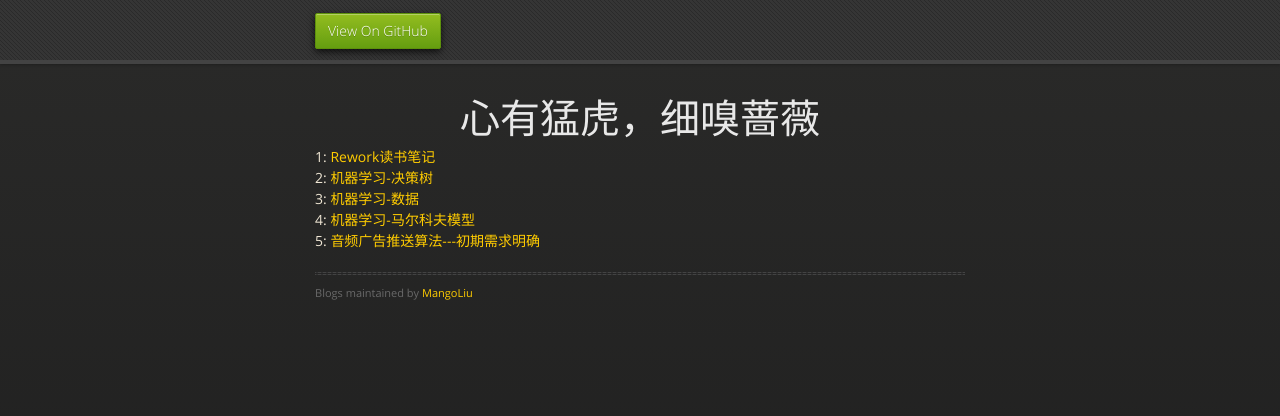
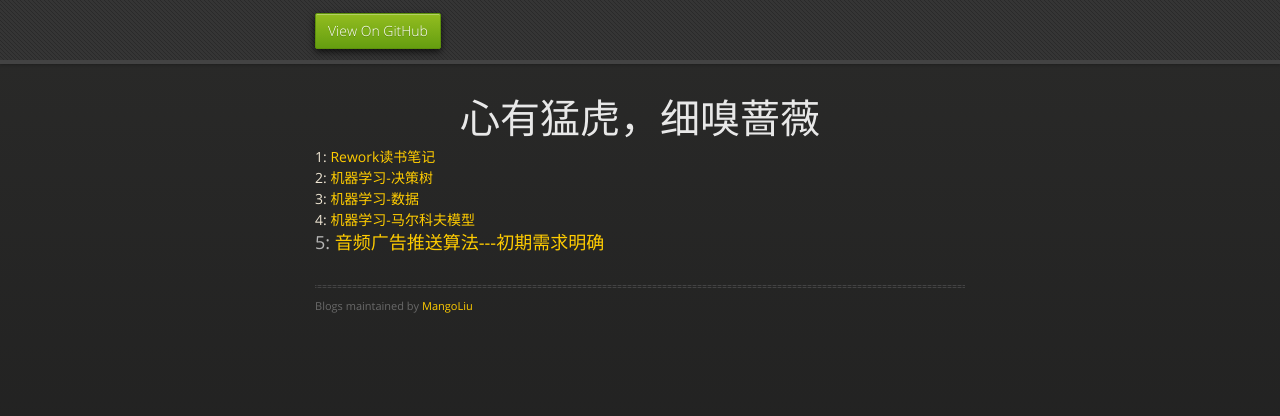
Before and after one commit to MangoLiu/mangoliu.github.io, a plain HTML site: page index.html in a window 1280 px wide. Drawn offline with Linux system fonts and the light colour scheme.

Commit message:
Update index.html

```diff
--- a/index.html
+++ b/index.html
@@ -47,8 +47,8 @@
          <span>4: <a href="https://github.com/MangoLiu/mangoliu.github.io/blob/master/%E6%9C%BA%E5%99%A8%E5%AD%A6%E4%B9%A0_%E9%A9%AC%E5%B0%94%E7%A7%91%E5%A4%AB%E9%93%BE%E6%A8%A1%E5%9E%8B.md">机器学习-马尔科夫模型</a></span>
          <br>
 
-         <span>5: <a href="https://github.com/MangoLiu/mangoliu.github.io/blob/master/%E9%9F%B3%E9%A2%91%E5%B9%BF%E5%91%8A%E6%8E%A8%E9%80%81%E7%AE%97%E6%B3%95---%E5%88%9D%E6%9C%9F%E9%9C%80%E6%B1%82%E6%8B%89%E9%80%9A.md">音频广告推送算法---初期需求明确</a></span>
-        <br>
+        <h3> <span>5: <a href="https://github.com/MangoLiu/mangoliu.github.io/blob/master/%E9%9F%B3%E9%A2%91%E5%B9%BF%E5%91%8A%E6%8E%A8%E9%80%81%E7%AE%97%E6%B3%95---%E5%88%9D%E6%9C%9F%E9%9C%80%E6%B1%82%E9%97%AE%E9%A2%98list.md">音频广告推送算法---初期需求明确</a></span>
+        <br></h3>
 
          <br>
 
```
